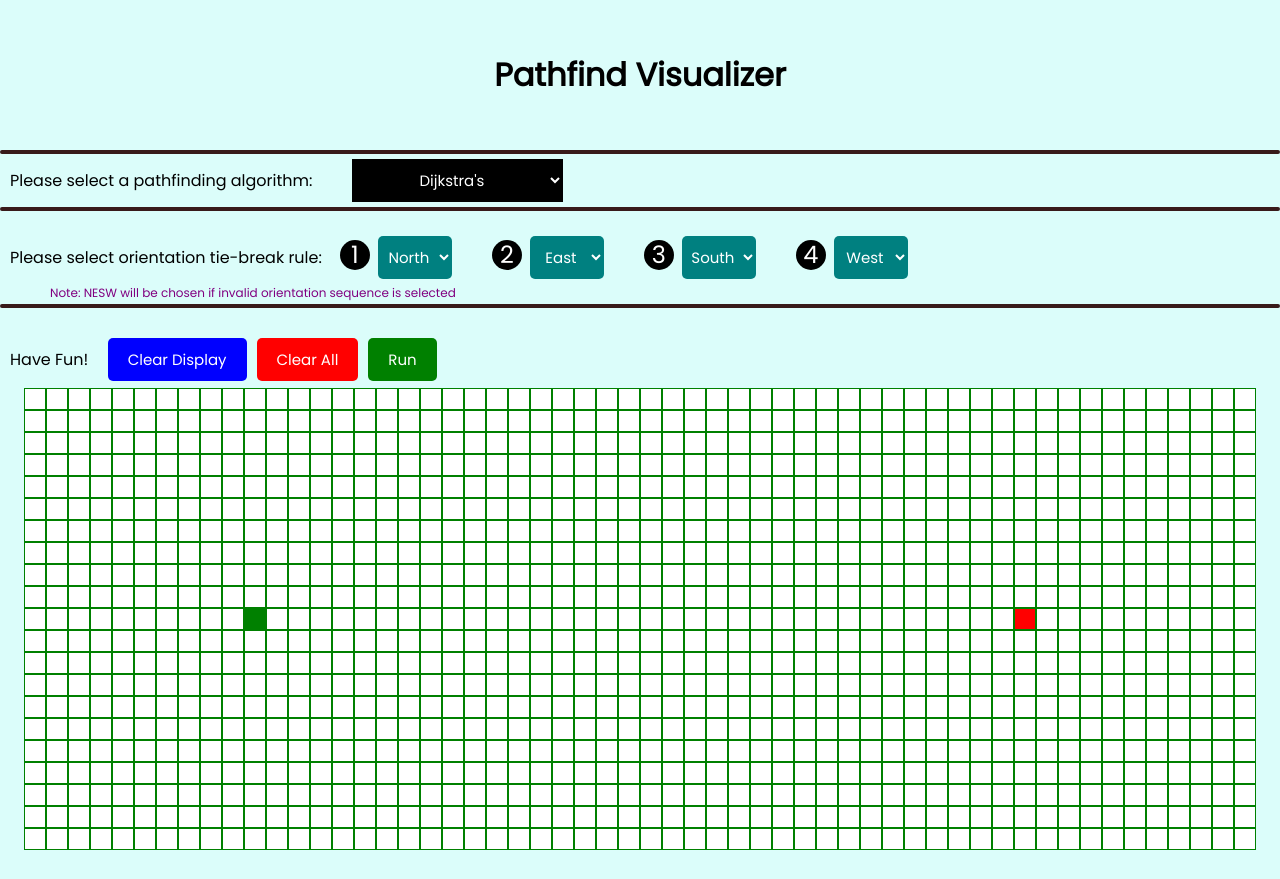
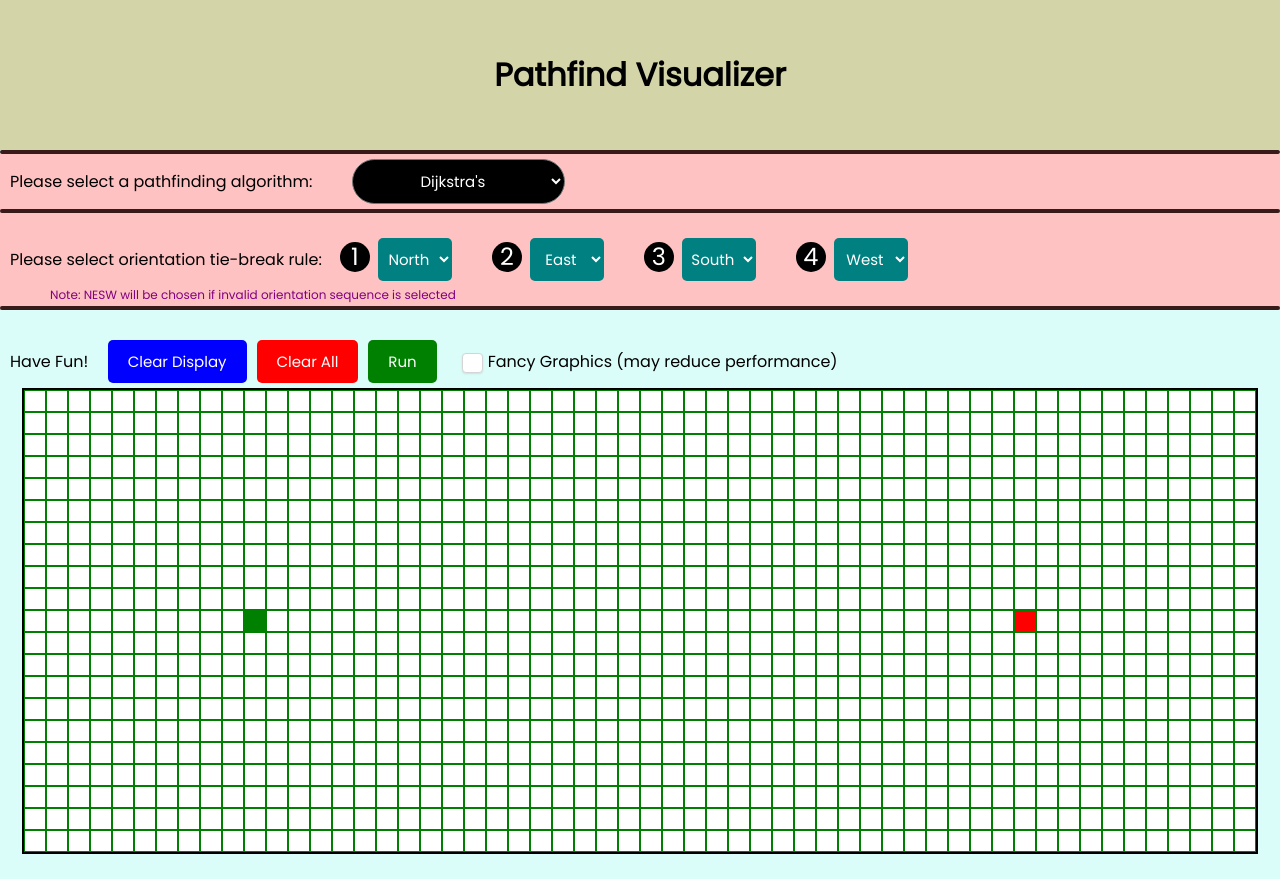
Before and after one commit to AllenCaoo/Pathfind-Visualizer, a React (Create React App) app: page / in a window 1280 px wide. Built offline with nearby package versions, Linux system fonts and the light colour scheme.

Commit message:
Added checkbox (with no functionality)

```diff
--- /dev/null
+++ b/src/components/CheckBox.js
@@ -0,0 +1,12 @@
+import React from 'react'
+
+const CheckBox = ({ text, id }) => {
+    return (
+        <>
+            <input id={id} type="checkbox" text={text} />
+            <label for={id}>{text}</label>
+        </>
+    )
+}
+
+export default CheckBox
--- a/src/components/Controls.js
+++ b/src/components/Controls.js
@@ -1,5 +1,6 @@
-import React from 'react'
-import Button from './Button'
+import React from 'react';
+import Button from './Button';
+import CheckBox from './CheckBox';
 
 const Controls = ({clearDisplay, clearAll, handleOnClickRun}) => {
     return (
@@ -11,6 +12,7 @@ const Controls = ({clearDisplay, clearAll, handleOnClickRun}) => {
             <Button color='green' text="Run" onClick={() => {
                 handleOnClickRun();}
             }/>
+            <CheckBox className='checkbox' id="show-display" text="Fancy Graphics (may reduce performance)" />
         </span>
     )
 }
--- a/src/components/Settings.js
+++ b/src/components/Settings.js
@@ -72,7 +72,7 @@ const Settings = ({nameToAlgs}) => {
 
     return (
         <div>
-            <div>
+            <div className="settings">
                 <span className="dir-text">
                     Please select a pathfinding algorithm:
                 </span>
@@ -89,7 +89,7 @@ const Settings = ({nameToAlgs}) => {
                 <hr></hr>
             </div>
             <br></br>
-            <div className='d'>
+            <div className='playground'>
                 <span className="dir-text">
                     Have Fun!
                 </span>
--- a/src/index.css
+++ b/src/index.css
@@ -6,6 +6,15 @@
   margin: 0;
   padding: 0;
 }
+
+/*  USE FOR ROTATING ICON
+  display:inline-block;
+    width: 22px;
+    height:22px;
+    -ms-transform: rotate(45deg); IE 9
+    -webkit-transform: rotate(45deg); Chrome, Safari, Opera
+    transform: rotate(45deg);
+*/
 
 
 html {
@@ -62,6 +71,7 @@ body {
   height: 150px;
   line-height: 150px;
   text-align: center;
+  background-color: rgb(212, 212, 169);
 }
 
 .subheader {
@@ -72,6 +82,10 @@ body {
   font-size: 12px;
   margin-left: 50px;
   color: purple;
+}
+
+.settings {
+  background-color: rgb(255, 194, 194);
 }
 
 .btn {
@@ -92,7 +106,7 @@ body {
   display: inline-block;
   background: #000;
   color: #fff;
-  border: none;
+  border-radius: 30px;
   padding: 10px 5px;
   margin: 5px;
   margin-left: 30px;
@@ -139,16 +153,65 @@ body {
   margin: 8px;
 }
 
+input[type='checkbox'] {
+  -webkit-appearance: none;
+  margin: 5px;
+  margin-left: 20px;
+  width:20px;
+  height:20px;
+  background:white;
+  border-radius:5px;
+  border:2px solid #555;
+  text-align: center;
+  vertical-align: middle;
+
+	font: 14px/26px 'pt-sans', 'Helvetica Neue', Arial, Helvetica, Geneva, sans-serif;
+	padding:7px 7px 7px 12px;
+	background:#FFF;
+	border:1px solid #d5d5d6;
+	outline:none;
+	color:#96999D;
+	-webkit-box-shadow: 0 1px 2px rgba(0, 0, 0, 0.1);
+	   -moz-box-shadow: 0 1px 2px rgba(0, 0, 0, 0.1);
+	        box-shadow: 0 1px 2px rgba(0, 0, 0, 0.1);
+	-webkit-appearance: none;
+	-webkit-font-smoothing: antialiased;
+	-webkit-border-radius: 4px;
+	   -moz-border-radius: 4px;
+	        border-radius: 4px;
+	-webkit-transition: all 0.15s;
+	   -moz-transition: all 0.15s;
+		-ms-transition: all 0.15s;
+		 -o-transition: all 0.15s;
+		  	transition: all 0.15s;
+}
+
+input[type=checkbox]:focus {
+  border-color: #ACACB8;
+  color: #2E3236;
+  -webkit-box-shadow: 0 1px 2px rgba(0, 0, 0, 0.18)!important;
+    -moz-box-shadow: 0 1px 2px rgba(0, 0, 0, 0.18)!important;
+          box-shadow: 0 1px 2px rgba(0, 0, 0, 0.18)!important;
+}
+
+input[type=checkbox]:checked {
+  background-color: rgb(84, 231, 26);
+}
+
+
+
 .dir-text {
   margin: 10px;
   font-family: 'Poppins', sans-serif;
   font-weight: 500;
 }
 
+
 .board {
   padding:2px;
   margin-left: auto;
   margin-right: auto;
+  background-color: #000;
 }
 
 td {
```
